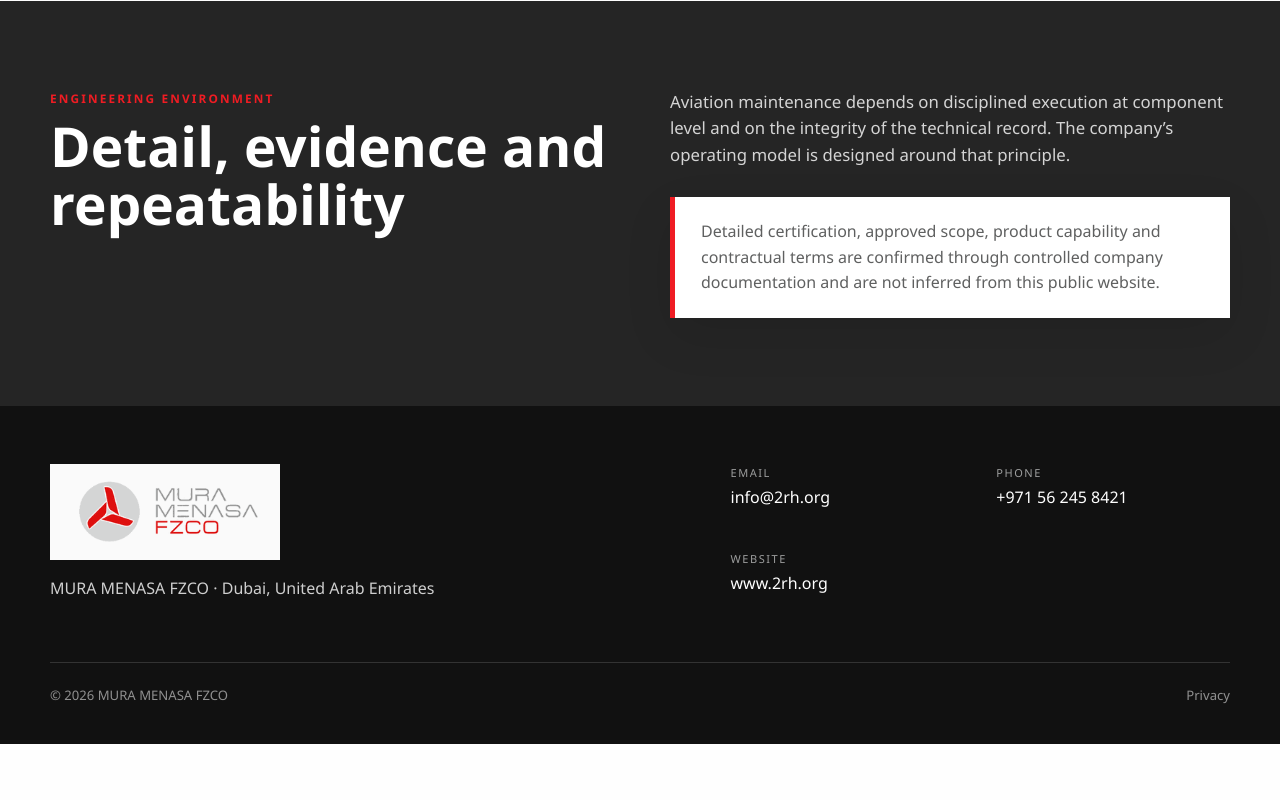
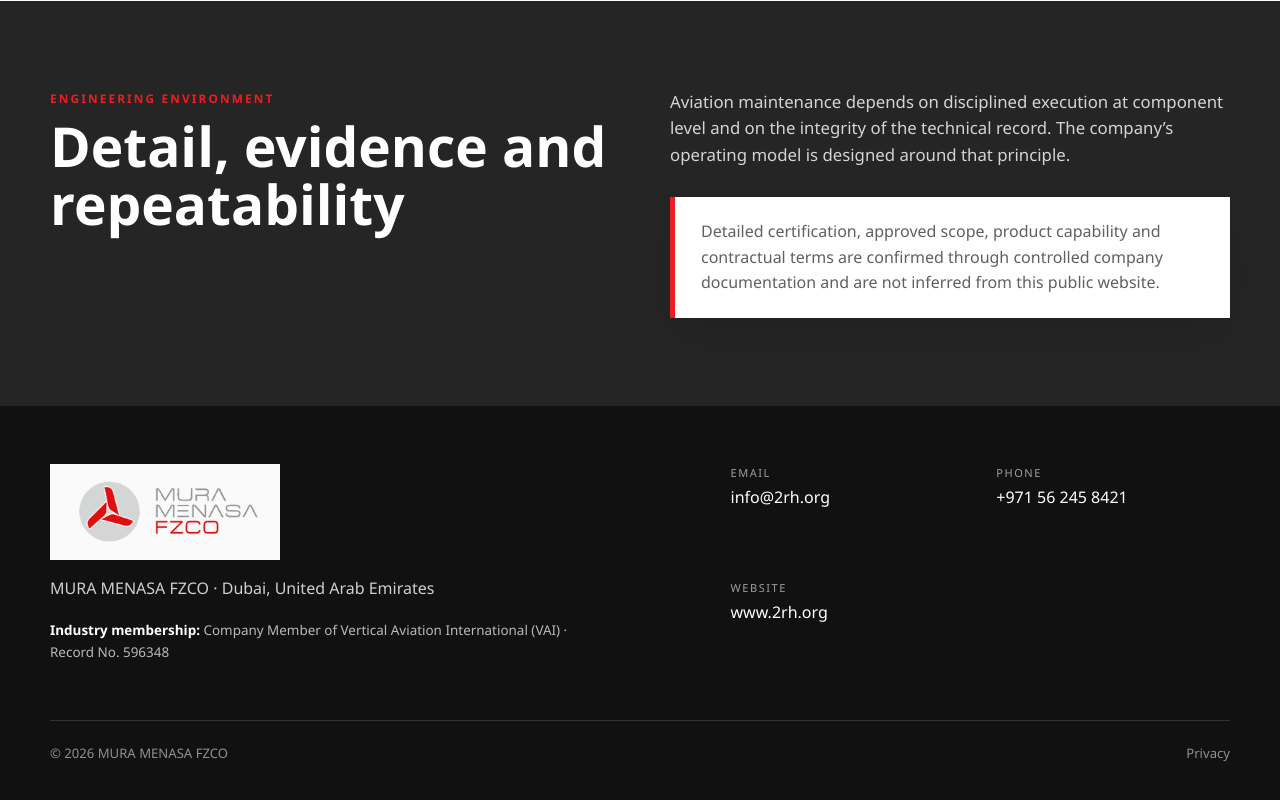
Before and after one commit to yrippert-maker/mura-menasa-2rh-site, a plain HTML site: page aviation.html in a window 1280 px wide. Shown: the part 1143-1943 px from the top of the page. Before the commit the page ends 1887 px from the top, so only its background shows below. Drawn offline with Linux system fonts and the light colour scheme.

Commit message:
feat: add VAI membership to aviation footer

```diff
--- a/aviation.html
+++ b/aviation.html
@@ -4,4 +4,4 @@
 <main><section class="page-hero has-image"><img src="images/engine-system.jpg" alt="Aviation engine system"><div class="wrap"><div class="kicker">Aviation &amp; MRO</div><h1>Controlled technical operations</h1><p class="lead">Engineering discipline, traceability and documented evidence across maintenance, repair, overhaul and related technical workflows.</p></div></section>
 <section class="section"><div class="wrap"><div class="section-heading"><div><div class="eyebrow">Operational principles</div><h2>Precision is a process</h2></div><p class="section-copy">MURA MENASA FZCO approaches aviation work through controlled scope, technical records, inspection evidence and repeatable processes. Public website content does not replace approved technical or contractual documentation.</p></div><div class="feature-grid"><article class="feature-card"><h3>Maintenance &amp; Repair</h3><p>Aviation maintenance and repair activities performed within the applicable technical, regulatory and contractual scope.</p></article><article class="feature-card"><h3>Engineering Support</h3><p>Technical analysis, work records, inspection evidence and controlled support for maintenance decision-making.</p></article><article class="feature-card"><h3>Operational Technology</h3><p>Digital systems for structured documentation, evidence handling, workflow control and operational visibility.</p></article></div></div></section>
 <section class="section section-dark"><div class="wrap two-col"><div><div class="eyebrow">Engineering environment</div><h2>Detail, evidence and repeatability</h2></div><div><p class="section-copy">Aviation maintenance depends on disciplined execution at component level and on the integrity of the technical record. The company’s operating model is designed around that principle.</p><div class="notice" style="margin-top:28px">Detailed certification, approved scope, product capability and contractual terms are confirmed through controlled company documentation and are not inferred from this public website.</div></div></div></section></main>
-<footer class="site-footer"><div class="wrap"><div class="footer-grid"><div><img class="footer-logo" src="images/mura-menasa-logo.png" alt="MURA MENASA FZCO"><p>MURA MENASA FZCO · Dubai, United Arab Emirates</p></div><div class="footer-contact"><div><div class="footer-label">Email</div><div class="footer-value">info@2rh.org</div></div><div><div class="footer-label">Phone</div><div class="footer-value">+971 56 245 8421</div></div><div><div class="footer-label">Website</div><div class="footer-value">www.2rh.org</div></div></div></div><div class="footer-bottom"><span>© 2026 MURA MENASA FZCO</span><span><a href="privacy.html">Privacy</a></span></div></div></footer></body></html>
+<footer class="site-footer"><div class="wrap"><div class="footer-grid"><div><img class="footer-logo" src="images/mura-menasa-logo.png" alt="MURA MENASA FZCO"><p>MURA MENASA FZCO · Dubai, United Arab Emirates</p><p class="footer-membership"><strong>Industry membership:</strong> Company Member of Vertical Aviation International (VAI) · Record No. 596348</p></div><div class="footer-contact"><div><div class="footer-label">Email</div><div class="footer-value">info@2rh.org</div></div><div><div class="footer-label">Phone</div><div class="footer-value">+971 56 245 8421</div></div><div><div class="footer-label">Website</div><div class="footer-value">www.2rh.org</div></div></div></div><div class="footer-bottom"><span>© 2026 MURA MENASA FZCO</span><span><a href="privacy.html">Privacy</a></span></div></div></footer></body></html>
```
